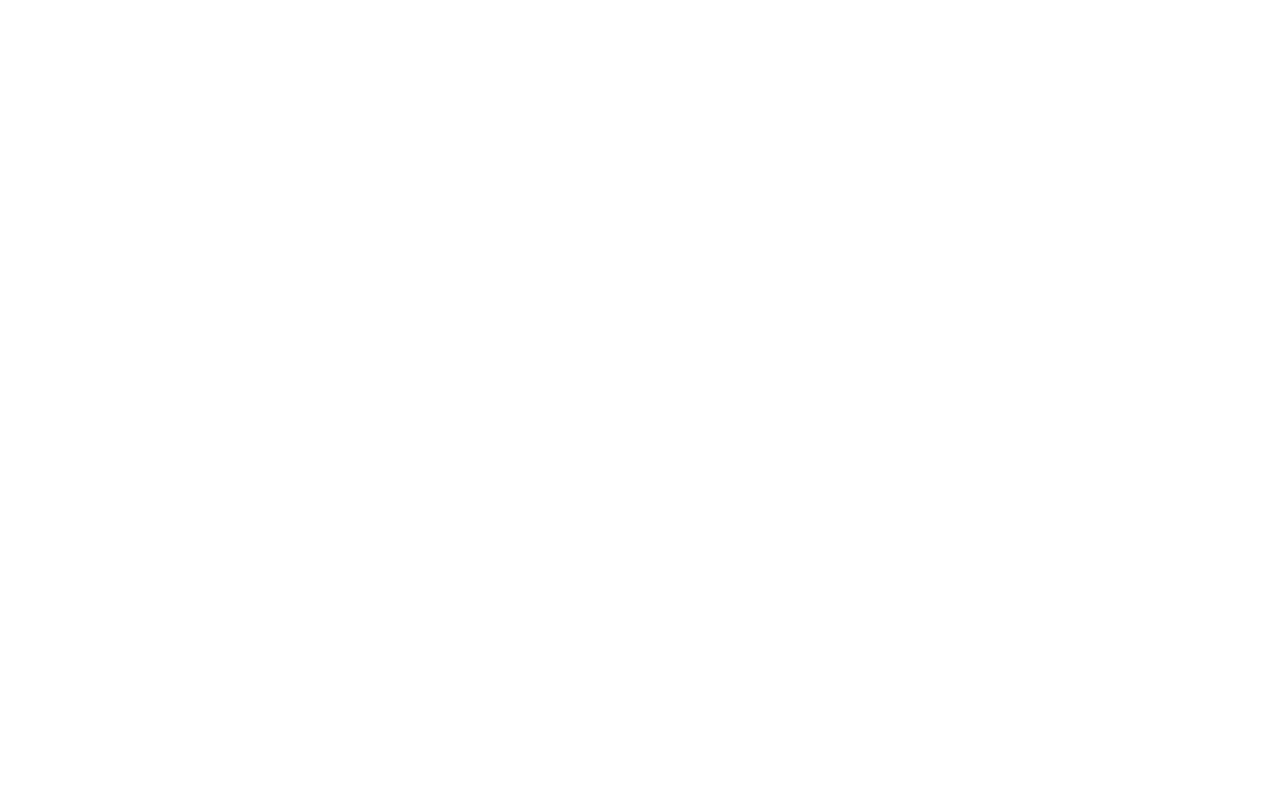
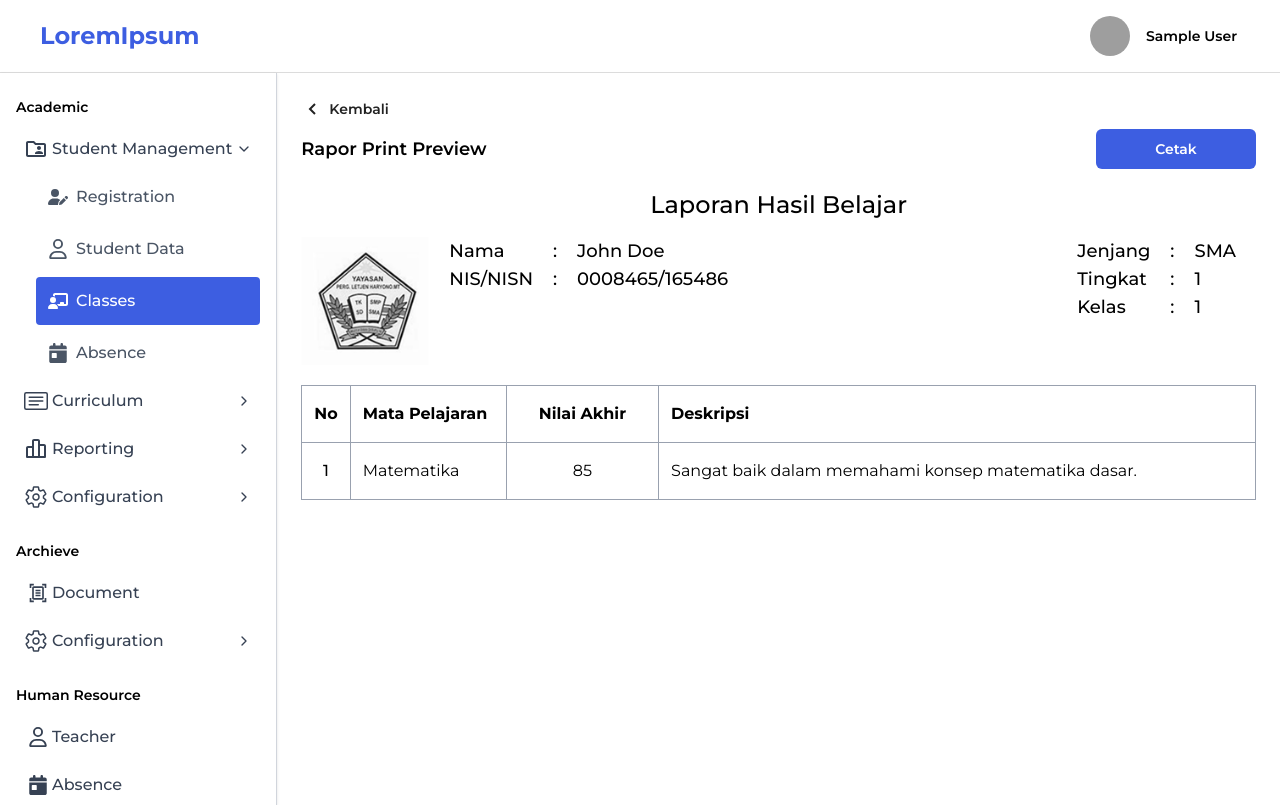
Before and after one commit to FelicioAngga/eis-fe, a React (Vite) app: page /class/student-report/1 in a window 1280 px wide. Before the commit this address had no page. Built offline with nearby package versions, Linux system fonts and the light colour scheme; sample sign-in values are in the browser's storage; grey boxes are pictures that could not be loaded.

Commit message:
add print report student preview

```diff
--- a/src/App.tsx
+++ b/src/App.tsx
@@ -40,6 +40,7 @@
 import ClassAcademicDetail from "./features/class-academic-detail";
 import ConfigClassScheduleDetail from "./features/config-class-schedule-detail";
 import AbsenceDetail from "./features/absence/components/AbsenceDetail";
+import PrintStudentReport from "./features/class-academic-detail/components/PrintStudentReport";
 
 function App() {
   const queryClient = new QueryClient();
@@ -61,6 +62,7 @@
                   <Route path="/student-data/detail/:id" element={<StudentDetail />} />
                   <Route path="/class" element={<Classes />} />
                   <Route path="/class/detail/:id" element={<ClassAcademicDetail />} />
+                  <Route path="/class/student-report/:id" element={<PrintStudentReport />} />
                   <Route path="/absence" element={<Absence />} />
                   <Route path="/absence/detail/:id" element={<AbsenceDetail />} />
                   <Route path="/subject" element={<Subject />} />
--- a/src/components/NavBar.tsx
+++ b/src/components/NavBar.tsx
@@ -2,7 +2,7 @@
 
 function NavBar() {
   return (
-    <div className="px-10 py-4 border-b border-primary-200 flex justify-between items-center">
+    <div className="px-10 py-4 border-b border-primary-200 flex justify-between items-center print:hidden">
       {/* <p className="text-blue font-bold text-2xl">Letjen Haryono  M.T.</p> */}
       <p className="text-blue font-bold text-2xl">LoremIpsum</p>
       <NavBarPopOver />
--- a/src/components/SideBar.tsx
+++ b/src/components/SideBar.tsx
@@ -27,7 +27,7 @@
   }, []);
 
   return (
-    <aside className="h-full overflow-y-auto bg-white border-r border-gray-300 px-4 py-6 space-y-4 shadow-sm">
+    <aside className="h-full overflow-y-auto bg-white border-r border-gray-300 px-4 py-6 space-y-4 shadow-sm print:hidden">
       <nav className="space-y-5">
         {sideBarCategoryMenu.map((categoryItem) => (
           <div key={categoryItem.category}>
--- a/src/features/class-academic-detail/components/ClassAcademicTable.tsx
+++ b/src/features/class-academic-detail/components/ClassAcademicTable.tsx
@@ -13,6 +13,10 @@
   const [isModalOpen, setIsModalOpen] = useState(false);
   const [isAddStudentModalOpen, setIsAddStudentModalOpen] = useState(false);
   const { data: classDetail } = useClassDetail(id ? parseInt(id) : 0);
+
+  function handlePrint(studentId: number) {
+    window.open(`/class/student-report/${studentId}`, "_blank");
+  }
 
   return (
     <div className="border p-3 rounded-lg border-gray-300">
@@ -52,7 +56,9 @@
           <div className="w-5/12">{student.full_name}</div>
           <div className="w-2/12">{student.nisn || '-'}</div>
           <div className="w-2/12">{student.nis || '-'}</div>
-          <div className="w-2/12 text-lg"><FiPrinter className="cursor-pointer" /></div>
+          <div className="w-2/12 text-lg">
+            <FiPrinter onClick={() => handlePrint(student.id || 0)} className="cursor-pointer" />
+          </div>
         </div>
       ))}
     </div>
--- /dev/null
+++ b/src/features/class-academic-detail/components/PrintStudentReport.tsx
@@ -0,0 +1,98 @@
+import Button from "../../../components/Button";
+import letjenLogo from "../../../assets/images/letjen-logo.png"
+import { BiChevronLeft } from "react-icons/bi";
+import { useNavigate } from "react-router-dom";
+import { useEffect } from "react";
+
+function PrintStudentReport() {
+  const navigate = useNavigate();
+
+  useEffect(() => {
+    const handleAfterPrint = () => {
+      window.close();
+    };
+    window.addEventListener("afterprint", handleAfterPrint);
+    window.print();
+    return () => {
+      window.removeEventListener("afterprint", handleAfterPrint);
+    };
+  }, [])
+
+  return (
+    <div>
+      <div
+        onClick={() => navigate("/class")}
+        className="print:hidden mb-2 transition-all duration-[400ms] flex items-center gap-1 hover:gap-3 text-primary cursor-pointer"
+      >
+        <BiChevronLeft className="text-2xl" />
+        <p className="font-semibold text-sm">Kembali</p>
+      </div>
+      <div className="flex justify-between items-center mb-5">
+        <p className="font-semibold text-lg">Rapor Print Preview</p>
+        <Button className="w-40 print:hidden" onClick={() => window.print()}>Cetak</Button>
+      </div>
+
+      <p className="text-2xl font-medium mb-4 text-center">Laporan Hasil Belajar</p>
+      <div className="flex justify-between">
+        <div className="flex gap-5">
+          <img src={letjenLogo} className="object-cover size-32" />
+          <table className="h-fit font-medium text-lg">
+            <tbody>
+              <tr>
+                <td className="pr-5">Nama</td>
+                <td className="pr-5">:</td>
+                <td className="pr-5">John Doe</td>
+              </tr>
+              <tr>
+                <td className="pr-5">NIS/NISN</td>
+                <td className="pr-5">:</td>
+                <td className="pr-5">0008465/165486</td>
+              </tr>
+            </tbody>
+          </table>
+        </div>
+
+        <table className="h-fit font-medium text-lg">
+          <tbody>
+            <tr>
+              <td className="pr-5">Jenjang</td>
+              <td className="pr-5">:</td>
+              <td className="pr-5">SMA</td>
+            </tr>
+            <tr>
+              <td className="pr-5">Tingkat</td>
+              <td className="pr-5">:</td>
+              <td className="pr-5">1</td>
+            </tr>
+            <tr>
+              <td className="pr-5">Kelas</td>
+              <td className="pr-5">:</td>
+              <td className="pr-5">1</td>
+            </tr>
+          </tbody>
+        </table>
+      </div>
+
+      <table className="mt-5">
+        <thead>
+          <tr className="font-medium">
+            <th className="border border-gray-400 px-3 py-4">No</th>
+            <th className="text-left border border-gray-400 px-3 py-4 w-2/12">Mata Pelajaran</th>
+            <th className="border border-gray-400 px-3 py-4 w-2/12">Nilai Akhir</th>
+            <th className="text-left border border-gray-400 px-3 py-4 w-full">Deskripsi</th>
+          </tr>
+        </thead>
+        <tbody>
+          <tr>
+            <td className="border border-gray-400 px-3 py-4 text-center font-medium">1</td>
+            <td className="border border-gray-400 px-3 py-4">Matematika</td>
+            <td className="text-center border border-gray-400 px-3 py-4">85</td>
+            <td className="border border-gray-400 px-3 py-4">Sangat baik dalam memahami konsep matematika dasar.</td>
+          </tr>
+        </tbody>
+      </table>
+    </div>
+  )
+}
+
+export default PrintStudentReport;
--- a/src/features/class-academic-detail/components/TransferClassModal.tsx
+++ b/src/features/class-academic-detail/components/TransferClassModal.tsx
@@ -62,7 +62,7 @@
           />
         </div>
         <div className="flex gap-5 mt-5">
-          <Button className="w-full" type="button" variant="outline">Batal</Button>
+          <Button onClick={handleClose} className="w-full" type="button" variant="outline">Batal</Button>
           <Button className="w-full">Simpan</Button>
         </div>
       </Form>
```
Also changed, not shown: src/assets/images/letjen-logo.png (added).
